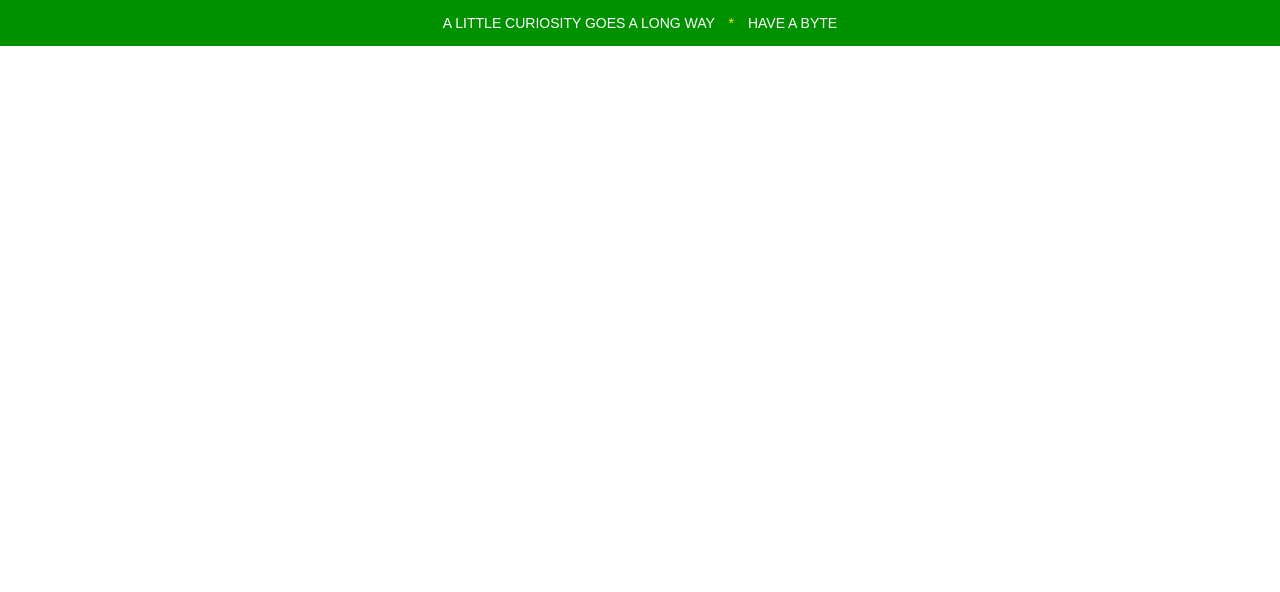
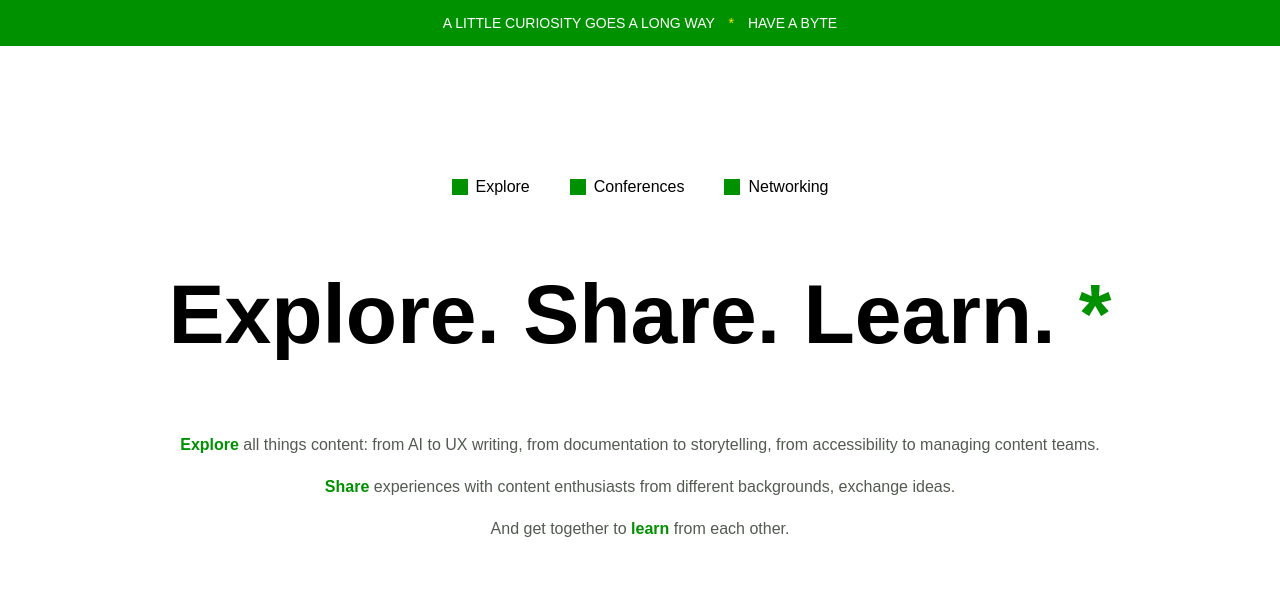
Before and after one commit to ContentBytes/website.github.io, an Astro site: page / in a window 1280 px wide. Built offline with nearby package versions, Linux system fonts and the light colour scheme; Astro itself is replaced by a stand-in of ours.

Commit message:
add Hero

```diff
--- /dev/null
+++ b/src/components/Hero.astro
@@ -0,0 +1,49 @@
+---
+import Section from "./common/Section.astro";
+import SquareList from "./common/SquareList.astro";
+---
+
+<Section>
+  <div class="hero">
+    <SquareList items={["Explore", "Conferences", "Networking"]} />
+    <h1>
+      Explore. Share. Learn. <span class="highlight">*</span>
+    </h1>
+    <div class="hero_content">
+      <p>
+        <span class="highlight">Explore</span> all things content: from AI to UX
+        writing, from documentation to storytelling, from accessibility to
+        managing content teams.
+      </p>
+      <p>
+        <span class="highlight">Share</span> experiences with content
+        enthusiasts from different backgrounds, exchange ideas.
+      </p>
+      <p>
+        And get together to <span class="highlight">learn</span> from each
+        other.
+      </p>
+    </div>
+  </div>
+</Section>
+
+<style>
+  .hero {
+    text-align: center;
+    padding-top: 100px;
+  }
+
+  h1 {
+    font-size: 84px;
+  }
+
+  .hero_content {
+    color: #535a51;
+    line-height: 1.6;
+  }
+
+  .highlight {
+    color: var(--main-green);
+    font-weight: 700;
+  }
+</style>
--- a/src/components/InfoBar.astro
+++ b/src/components/InfoBar.astro
@@ -22,4 +22,8 @@ const secondLine = "Have a byte";
     color: var(--main-yellow);
     padding: 0 10px;
   }
+
+  p {
+    font-size: 14px;
+  }
 </style>
--- /dev/null
+++ b/src/components/common/Section.astro
@@ -0,0 +1,9 @@
+---
+const { class: className } = Astro.props;
+---
+
+<section class:list={["section", className]}>
+  <div class="section__inner">
+    <slot />
+  </div>
+</section>
--- /dev/null
+++ b/src/components/common/SquareList.astro
@@ -0,0 +1,40 @@
+---
+interface Props {
+  items: string[];
+  align?: "left" | "center";
+}
+
+const { items, align = "center" } = Astro.props;
+---
+
+<ul class:list={["square-list", align]}>
+  {items.map((item) => <li>{item}</li>)}
+</ul>
+
+<style>
+  .square-list {
+    list-style: none;
+    padding: 0;
+    margin: 0;
+    display: flex;
+    flex-wrap: wrap;
+    gap: 2.5rem;
+  }
+
+  .left   { justify-content: flex-start; }
+  .center { justify-content: center; }
+
+  li {
+    display: flex;
+    align-items: center;
+    gap: 0.5rem;
+  }
+
+  li::before {
+    content: "";
+    width: 1rem;
+    height: 1rem;
+    flex-shrink: 0;
+    background-color: var(--main-green);
+  }
+</style>
--- a/src/pages/index.astro
+++ b/src/pages/index.astro
@@ -1,11 +1,10 @@
 ---
 import InfoBar from '../components/InfoBar.astro';
+import Hero from '../components/Hero.astro';
 import Base from '../layouts/Base.astro';
-
-// Welcome to Astro! Wondering what to do next? Check out the Astro documentation at https://docs.astro.build
-// Don't want to use any of this? Delete everything in this file, the `assets`, `components`, and `layouts` directories, and start fresh.
 ---
 
 <Base>
 	<InfoBar />
+	<Hero />
 </Base>
--- a/src/styles/partials/structure.css
+++ b/src/styles/partials/structure.css
@@ -3,5 +3,11 @@ body {
 }
 
 p {
-  font-size: 14px;
+  font-size: 16px;
 }
+
+.section__inner {
+  max-width: var(--maxw);
+  margin-inline: auto;
+  padding: var(--space-5) var(--space-4);
+}
--- a/src/styles/partials/tokens.css
+++ b/src/styles/partials/tokens.css
@@ -6,4 +6,8 @@
   --font-main: "Space Grotesk", sans-serif;
   --font-white: #FFFFFF;
   --font-black: #000000;
+
+  --maxw: 1100px;
+  --space-4: 24px;
+  --space-5: 32px;
 }
```
Also changed, not shown: src/components/common/Button.astro (added).
